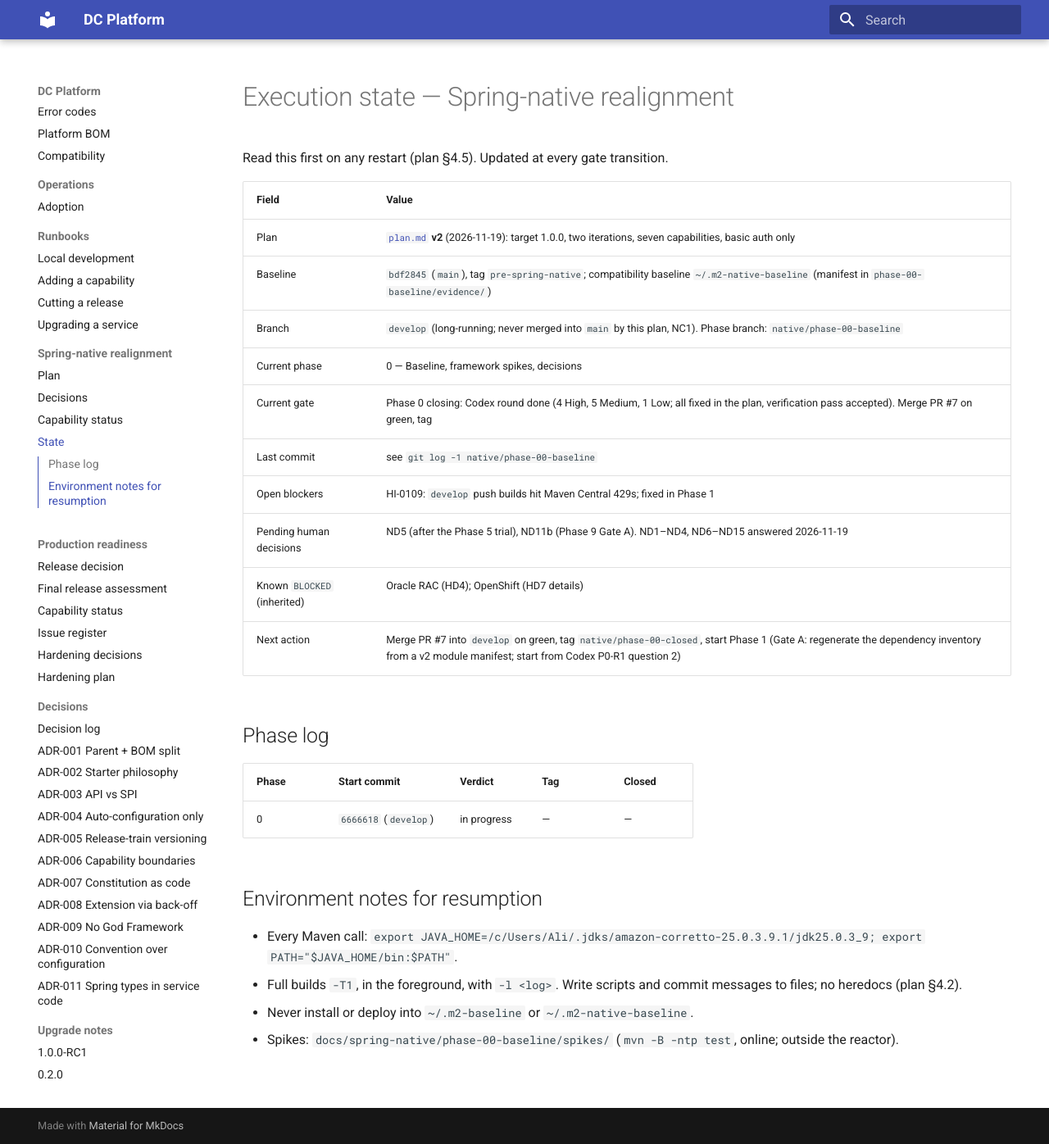
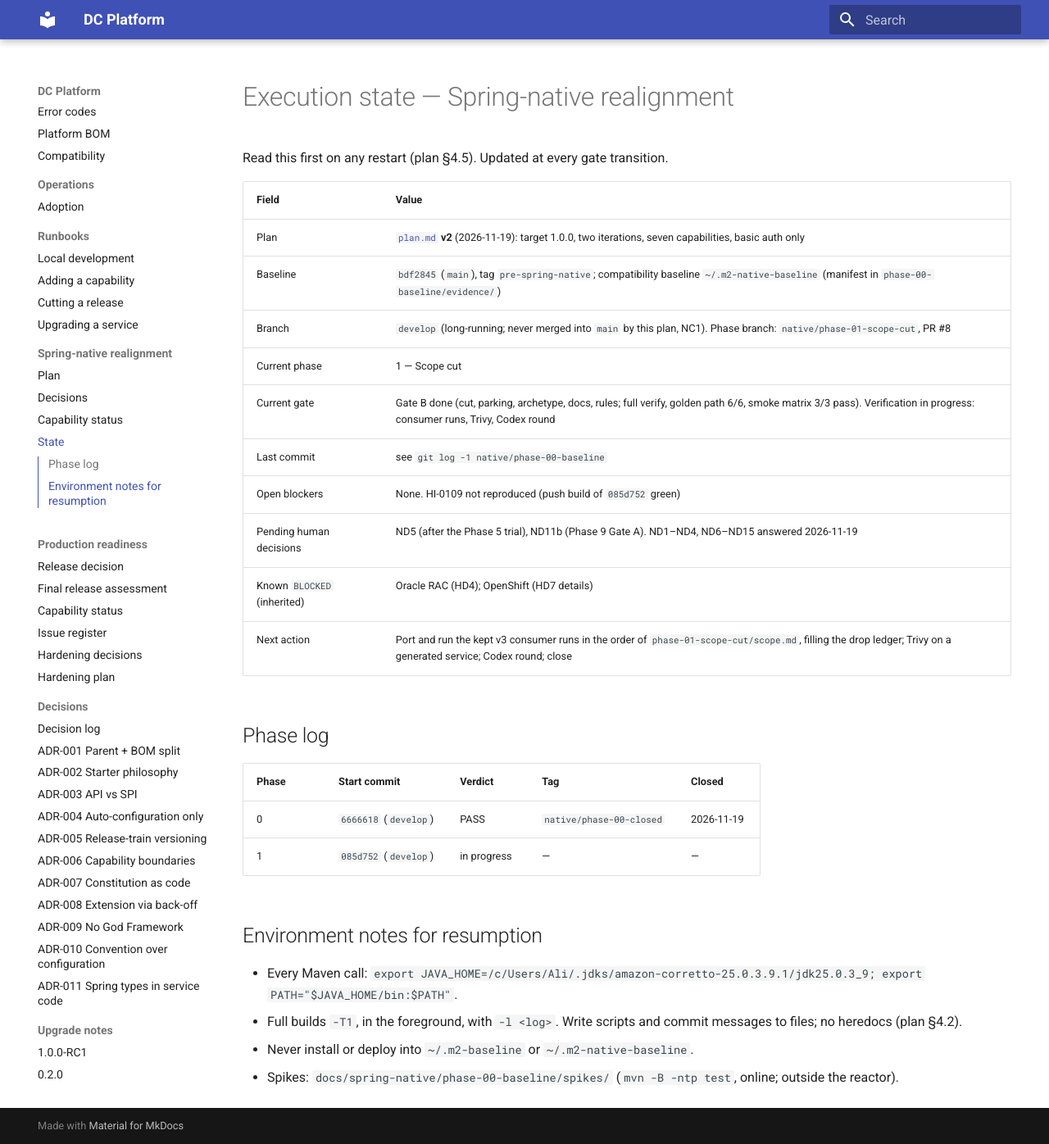
Before and after one commit to muhammadallee/dc-platform, an MkDocs documentation site: the page built from docs/spring-native/STATE.md, in a window 1280 px wide and 1396 px high. Shown: the whole window at 82% size. Built offline with MkDocs 1.6.1 and Material for MkDocs 9.7.7, drawn with Linux system fonts in a browser that asks for light colours.

Commit message:
docs(spring-native): phase 1 scope, expected removals, state
[native phase-01 gate-A]

Co-Authored-By: Claude Opus 5.5 <noreply@anthropic.com>
Claude-Session: https://claude.ai/code/session_0131grQ6pUwFCGZox6ekZHiA

```diff
--- a/docs/spring-native/STATE.md
+++ b/docs/spring-native/STATE.md
@@ -6,20 +6,21 @@ Read this first on any restart (plan §4.5). Updated at every gate transition.
 |---|---|
 | Plan | [`plan.md`](plan.md) **v2** (2026-11-19): target 1.0.0, two iterations, seven capabilities, basic auth only |
 | Baseline | `bdf2845` (`main`), tag `pre-spring-native`; compatibility baseline `~/.m2-native-baseline` (manifest in `phase-00-baseline/evidence/`) |
-| Branch | `develop` (long-running; never merged into `main` by this plan, NC1). Phase branch: `native/phase-00-baseline` |
-| Current phase | 0 — Baseline, framework spikes, decisions |
-| Current gate | Phase 0 closing: Codex round done (4 High, 5 Medium, 1 Low; all fixed in the plan, verification pass accepted). Merge PR #7 on green, tag |
+| Branch | `develop` (long-running; never merged into `main` by this plan, NC1). Phase branch: `native/phase-01-scope-cut`, PR #8 |
+| Current phase | 1 — Scope cut |
+| Current gate | Gate B done (cut, parking, archetype, docs, rules; full verify, golden path 6/6, smoke matrix 3/3 pass). Verification in progress: consumer runs, Trivy, Codex round |
 | Last commit | see `git log -1 native/phase-00-baseline` |
-| Open blockers | HI-0109: `develop` push builds hit Maven Central 429s; fixed in Phase 1 |
+| Open blockers | None. HI-0109 not reproduced (push build of `085d752` green) |
 | Pending human decisions | ND5 (after the Phase 5 trial), ND11b (Phase 9 Gate A). ND1–ND4, ND6–ND15 answered 2026-11-19 |
 | Known `BLOCKED` (inherited) | Oracle RAC (HD4); OpenShift (HD7 details) |
-| Next action | Merge PR #7 into `develop` on green, tag `native/phase-00-closed`, start Phase 1 (Gate A: regenerate the dependency inventory from a v2 module manifest; start from Codex P0-R1 question 2) |
+| Next action | Port and run the kept v3 consumer runs in the order of `phase-01-scope-cut/scope.md`, filling the drop ledger; Trivy on a generated service; Codex round; close |
 
 ## Phase log
 
 | Phase | Start commit | Verdict | Tag | Closed |
 |---|---|---|---|---|
-| 0 | `6666618` (`develop`) | in progress | — | — |
+| 0 | `6666618` (`develop`) | PASS | `native/phase-00-closed` | 2026-11-19 |
+| 1 | `085d752` (`develop`) | in progress | — | — |
 
 ## Environment notes for resumption
 
```
Also changed, not shown: docs/spring-native/expected-removals.md (+11 -0 lines), docs/spring-native/phase-01-scope-cut/scope.md (added, +55 -0 lines).
